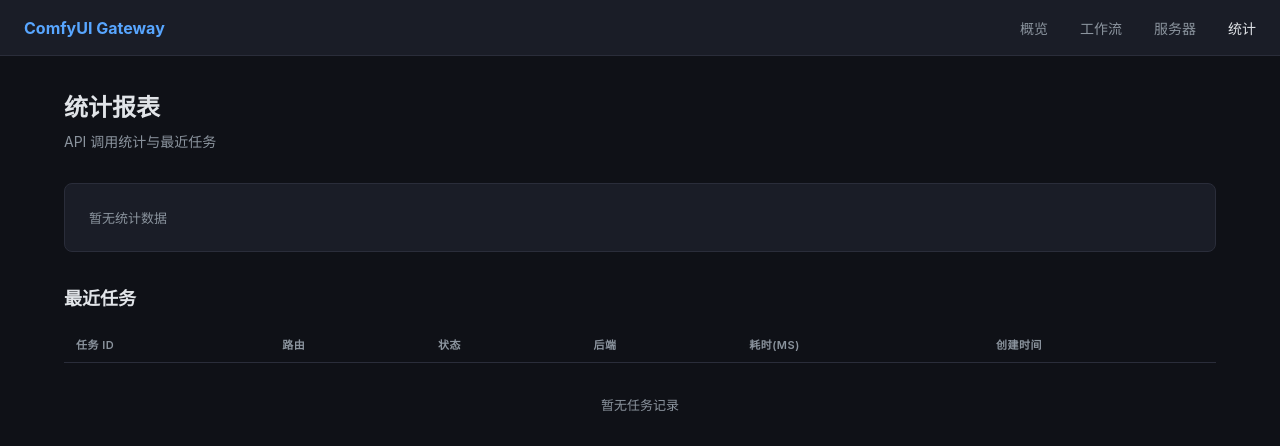
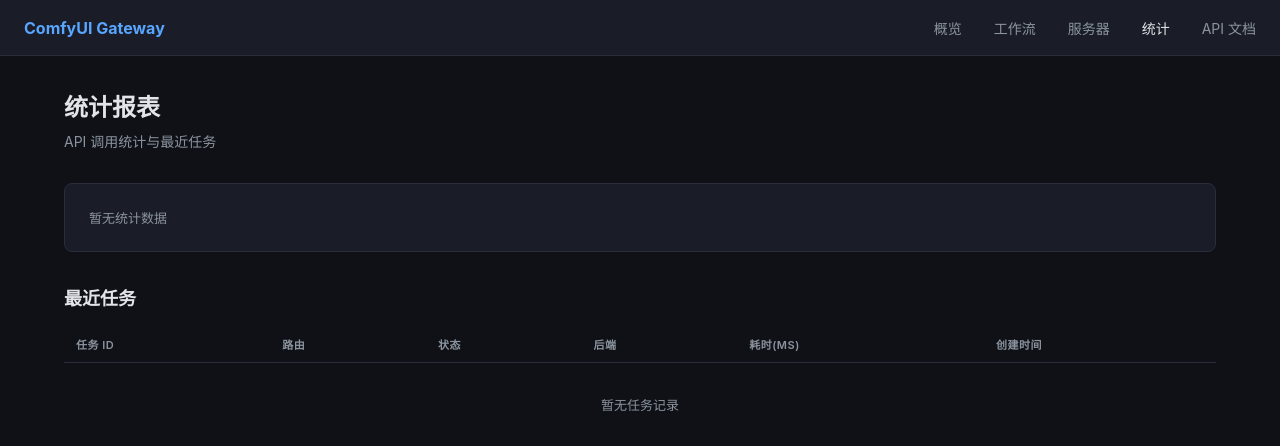
Before and after one commit to nosee818/comfyui-api, a FastAPI app: page /admin/stats in a window 1280 px wide. Shown: the top 446 px of the page. Run offline with FastAPI, Linux system fonts and the light colour scheme; data that the repository does not hold is empty.

Commit message:
fix: add missing API docs link in nav for servers, stats, config_new pages

```diff
--- a/app/web/templates/config_new.html
+++ b/app/web/templates/config_new.html
@@ -27,6 +27,7 @@
         <a href="/admin/configs" class="active">工作流</a>
         <a href="/admin/servers">服务器</a>
         <a href="/admin/stats">统计</a>
+        <a href="/docs" target="_blank">API 文档</a>
     </nav>
     <main>
         <h1>新建工作流配置</h1>
--- a/app/web/templates/servers.html
+++ b/app/web/templates/servers.html
@@ -13,6 +13,7 @@
         <a href="/admin/configs">工作流</a>
         <a href="/admin/servers" class="active">服务器</a>
         <a href="/admin/stats">统计</a>
+        <a href="/docs" target="_blank">API 文档</a>
     </nav>
     <main>
         <div style="display:flex;align-items:center;justify-content:space-between">
--- a/app/web/templates/stats.html
+++ b/app/web/templates/stats.html
@@ -13,6 +13,7 @@
         <a href="/admin/configs">工作流</a>
         <a href="/admin/servers">服务器</a>
         <a href="/admin/stats" class="active">统计</a>
+        <a href="/docs" target="_blank">API 文档</a>
     </nav>
     <main>
         <h1>统计报表</h1>
```
